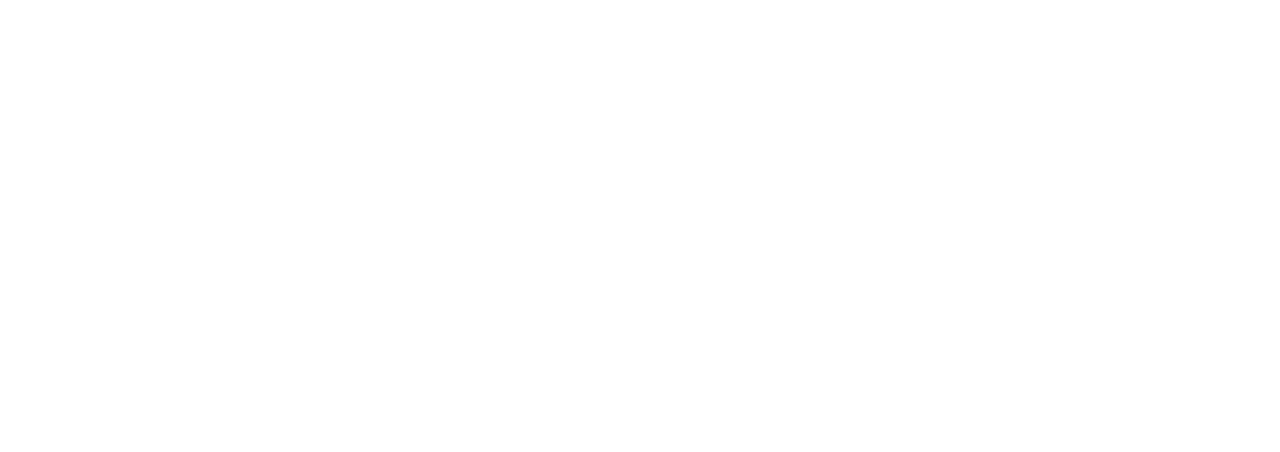
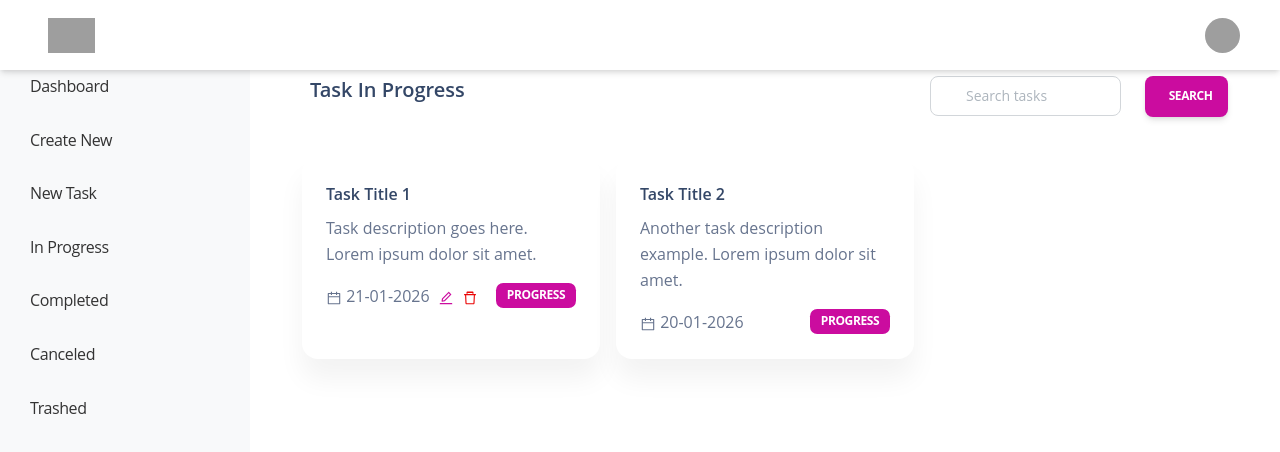
Before and after one commit to sohelsamy1/laravel-vuejs-crud-frontend, a Vue app: page /dashboard/inprogress in a window 1280 px wide. Before the commit this address had no page. Shown: the top 452 px of the page. Built offline with nearby package versions, Linux system fonts and the light colour scheme; grey boxes are pictures that could not be loaded.

Commit message:
feat(dashboard): add ProgressTasks UI page

```diff
--- /dev/null
+++ b/src/components/Task/ProgressTasks.vue
@@ -0,0 +1,69 @@
+<template>
+
+<div class="content-body container-fluid">
+  <!-- Header and Search Bar -->
+  <div class="row p-0 m-0">
+    <div class="col-12 col-md-6 col-lg-8 px-3">
+      <h5>Task In Progress</h5>
+    </div>
+    <div class="col-12 float-end col-md-6 col-lg-4 px-2">
+      <div class="row">
+        <div class="col-8">
+          <input class="form-control w-100" placeholder="Search tasks" />
+        </div>
+        <div class="col-4">
+          <button class="btn btn-primary w-100">Search</button>
+        </div>
+      </div>
+    </div>
+  </div>
+
+  <!-- Task Cards -->
+  <div class="row p-0 m-0 mt-3">
+    <!-- Example Task Card 1 -->
+    <div class="col-12 col-lg-4 col-sm-6 col-md-4 p-2">
+      <div class="card h-100">
+        <div class="card-body">
+          <h6 class="animated fadeInUp">Task Title 1</h6>
+          <p class="animated fadeInUp">Task description goes here. Lorem ipsum dolor sit amet.</p>
+          <p class="m-0 animated fadeInUp p-0">
+            <svg stroke="currentColor" fill="currentColor" stroke-width="0" viewBox="0 0 1024 1024" height="1em" width="1em" xmlns="http://www.w3.org/2000/svg">
+              <path d="M880 184H712v-64c0-4.4-3.6-8-8-8h-56c-4.4 0-8 3.6-8 8v64H384v-64c0-4.4-3.6-8-8-8h-56c-4.4 0-8 3.6-8 8v64H144c-17.7 0-32 14.3-32 32v664c0 17.7 14.3 32 32 32h736c17.7 0 32-14.3 32-32V216c0-17.7-14.3-32-32-32zm-40 656H184V460h656v380zM184 392V256h128v48c0 4.4 3.6 8 8 8h56c4.4 0 8-3.6 8-8v-48h256v48c0 4.4 3.6 8 8 8h56c4.4 0 8-3.6 8-8v-48h128v136H184z"></path>
+            </svg>
+            21-01-2026
+            <a class="icon-nav text-primary mx-1">
+              <svg stroke="currentColor" fill="currentColor" stroke-width="0" viewBox="0 0 1024 1024" height="1em" width="1em" xmlns="http://www.w3.org/2000/svg">
+                <path d="M257.7 752c2 0 4-.2 6-.5L431.9 722c2-.4 3.9-1.3 5.3-2.8l423.9-423.9a9.96 9.96 0 0 0 0-14.1L694.9 114.9c-1.9-1.9-4.4-2.9-7.1-2.9s-5.2 1-7.1 2.9L256.8 538.8c-1.5 1.5-2.4 3.3-2.8 5.3l-29.5 168.2a33.5 33.5 0 0 0 9.4 29.8c6.6 6.4 14.9 9.9 23.8 9.9zm67.4-174.4L687.8 215l73.3 73.3-362.7 362.6-88.9 15.7 15.6-89zM880 836H144c-17.7 0-32 14.3-32 32v36c0 4.4 3.6 8 8 8h784c4.4 0 8-3.6 8-8v-36c0-17.7-14.3-32-32-32z"></path>
+              </svg>
+            </a>
+            <a class="icon-nav text-danger mx-1">
+              <svg stroke="currentColor" fill="currentColor" stroke-width="0" viewBox="0 0 1024 1024" height="1em" width="1em" xmlns="http://www.w3.org/2000/svg">
+                <path d="M360 184h-8c4.4 0 8-3.6 8-8v8h304v-8c0-4.4 3.6-8 8-8h-8v72h72v-80c0-35.3-28.7-64-64-64H352c-35.3 0-64 28.7-64 64v80h72v-72zm504 72H160c-17.7 0-32 14.3-32 32v32c0 4.4 3.6 8 8 8h60.4l24.7 523c1.6 34.1 29.8 61 63.9 61h454c34.2 0 62.3-26.8 63.9-61l24.7-523H888c4.4 0 8-3.6 8-8v-32c0-17.7-14.3-32-32-32zM731.3 840H292.7l-24.2-512h487l-24.2 512z"></path>
+              </svg>
+            </a>
+            <a class="badge float-end bg-primary">Progress</a>
+          </p>
+        </div>
+      </div>
+    </div>
+
+    <!-- Example Task Card 2 -->
+    <div class="col-12 col-lg-4 col-sm-6 col-md-4 p-2">
+      <div class="card h-100">
+        <div class="card-body">
+          <h6 class="animated fadeInUp">Task Title 2</h6>
+          <p class="animated fadeInUp">Another task description example. Lorem ipsum dolor sit amet.</p>
+          <p class="m-0 animated fadeInUp p-0">
+            <svg stroke="currentColor" fill="currentColor" stroke-width="0" viewBox="0 0 1024 1024" height="1em" width="1em" xmlns="http://www.w3.org/2000/svg">
+              <path d="M880 184H712v-64c0-4.4-3.6-8-8-8h-56c-4.4 0-8 3.6-8 8v64H384v-64c0-4.4-3.6-8-8-8h-56c-4.4 0-8 3.6-8 8v64H144c-17.7 0-32 14.3-32 32v664c0 17.7 14.3 32 32 32h736c17.7 0 32-14.3 32-32V216c0-17.7-14.3-32-32-32zm-40 656H184V460h656v380zM184 392V256h128v48c0 4.4 3.6 8 8 8h56c4.4 0 8-3.6 8-8v-48h256v48c0 4.4 3.6 8 8 8h56c4.4 0 8-3.6 8-8v-48h128v136H184z"></path>
+            </svg>
+            20-01-2026
+            <a class="badge float-end bg-primary">Progress</a>
+          </p>
+        </div>
+      </div>
+    </div>
+
+  </div>
+</div>
+</template>
--- a/src/pages/DashboardPage.vue
+++ b/src/pages/DashboardPage.vue
@@ -68,10 +68,10 @@
       <i class="bi bi-list-ul side-bar-item-icon"></i>
       <span>New Task</span>
     </RouterLink>
-  <a href="#" class="side-bar-item mt-2">
-    <i class="bi bi-hourglass-split side-bar-item-icon"></i>
-    <span>In Progress</span>
-  </a>
+    <RouterLink :to="{ name: 'inprogress' }" class="side-bar-item mt-2">
+      <i class="bi bi-hourglass-split side-bar-item-icon"></i>
+      <span>In Progress</span>
+    </RouterLink>
   <a href="#" class="side-bar-item mt-2">
     <i class="bi bi-check-circle side-bar-item-icon"></i>
     <span>Completed</span>
--- a/src/router.js
+++ b/src/router.js
@@ -4,6 +4,7 @@
 import DashboardPage from "./pages/DashboardPage.vue";
 import CreateTask from "./components/Task/CreateTask.vue";
 import NewTasks from "./components/Task/NewTasks.vue";
+import ProgressTasks from "./components/Task/ProgressTasks.vue";
 
 const routes = [
   {
@@ -36,6 +37,11 @@
         component: NewTasks,
         name: "newtasks",
       },
+        {
+        path: "inprogress",
+        component: ProgressTasks,
+        name: "inprogress",
+      },
     ],
     },
 ];
```
